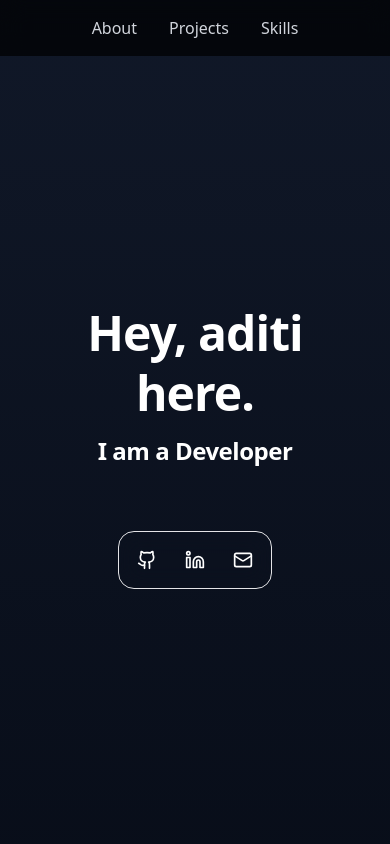
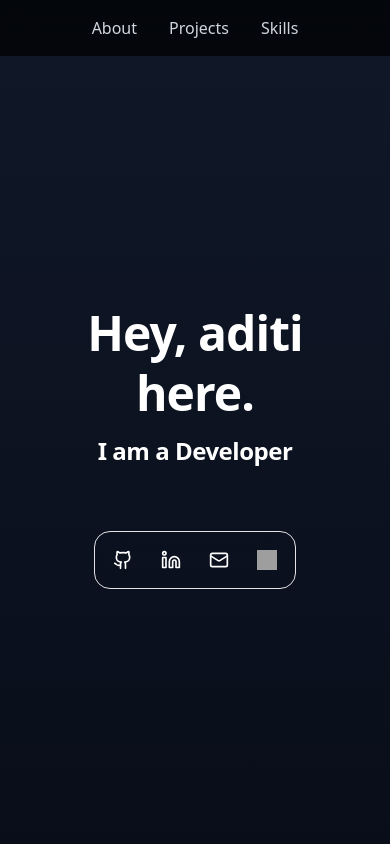
Before and after one commit to aditirawatar/Portfolio, a React (Vite) app: page / in a window 390 px wide. Shown: the top 844 px of the page. Built offline with nearby package versions, Linux system fonts and the light colour scheme; grey boxes are pictures that could not be loaded.

Commit message:
added leetcode-responsive

```diff
--- a/src/App.jsx
+++ b/src/App.jsx
@@ -256,6 +256,15 @@ function App() {
                   <Mail className="w-5 h-5 hover:text-red-400 transition-colors" />
                 </a>
               </DockIcon>
+              <DockIcon>
+                <a href="https://leetcode.com/u/aditi_rawat_/" target="_blank" rel="noopener noreferrer">
+                <img
+                src="https://leetcode.com/static/images/LeetCode_logo_rvs.png"
+                alt="LeetCode"
+                className="w-5 h-5 hover:brightness-125 transition-transform"
+                />
+                </a>
+              </DockIcon>
             </Dock>
           </div>
 
```
